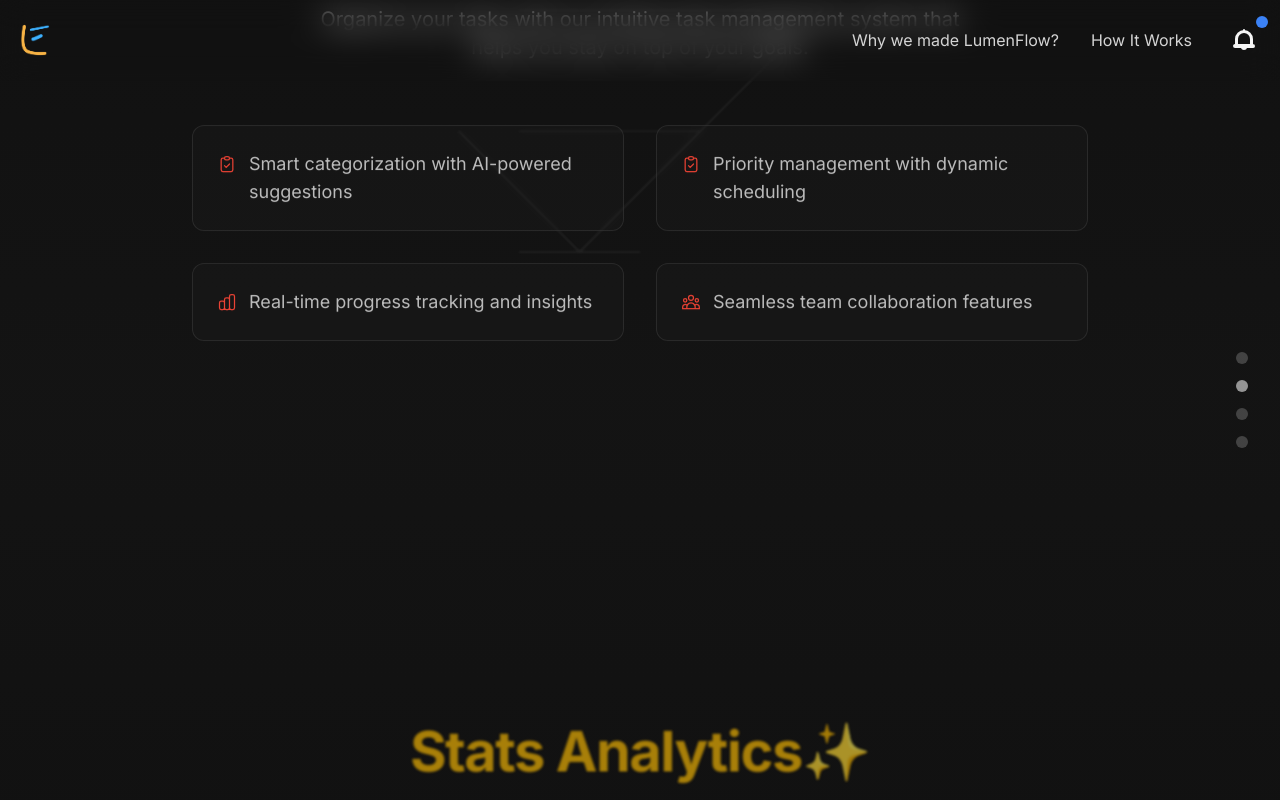
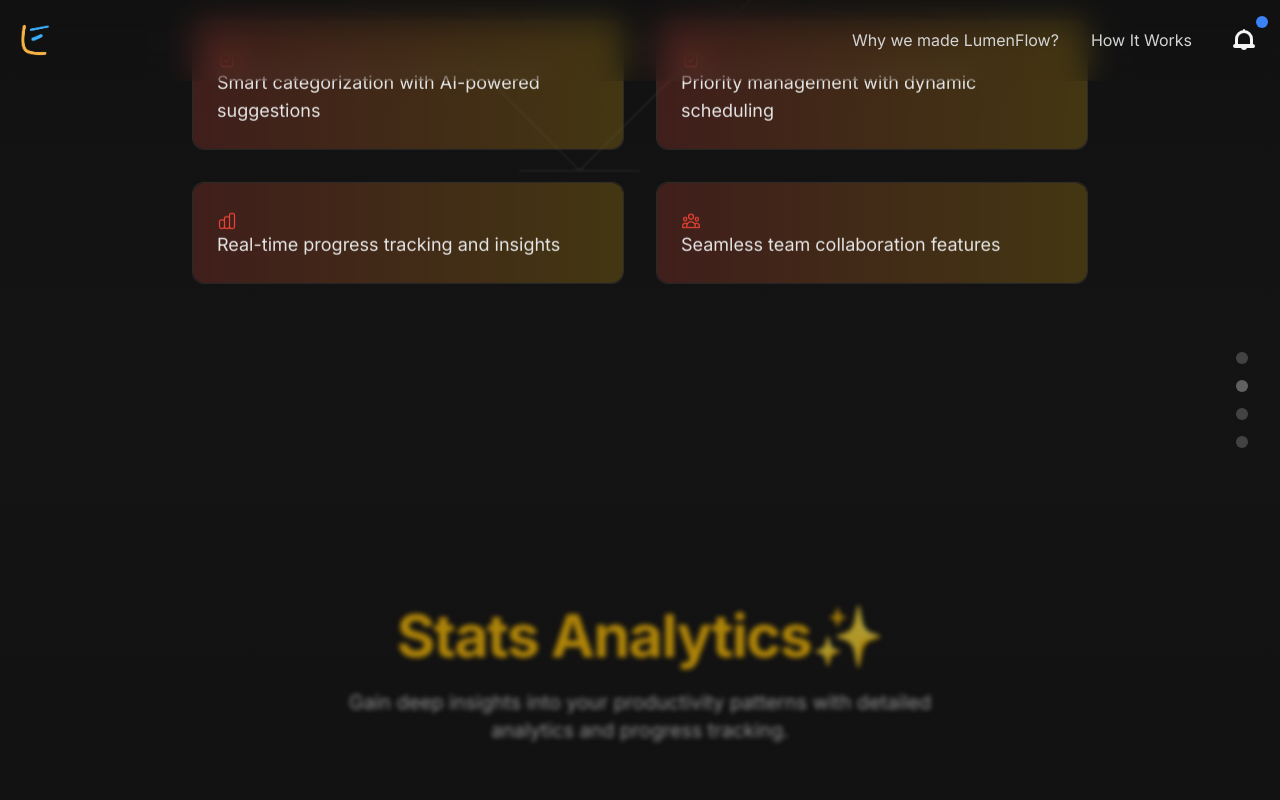
Before and after one commit to dimitrijec43/lumenflow-next, a Next.js app: page / in a window 1280 px wide. Shown: the top 800 px of the page. Built offline with nearby package versions, Linux system fonts and the light colour scheme.

Commit message:
Add files via upload

```diff
--- a/src/app/globals.css
+++ b/src/app/globals.css
@@ -31,6 +31,7 @@ body {
   rgb(var(--background-start-rgb));
   overflow-x: hidden;
   min-height: 100vh;
+  cursor: none;
 }
 
 /* Smooth scrolling */
@@ -328,16 +329,27 @@ img {
   -webkit-overflow-scrolling: touch;
 }
 
+/* Hide default cursor on interactive elements */
+a, button, [role="button"] {
+  cursor: none;
+}
 
+/* Show default cursor for text inputs and textareas */
+input[type="text"],
+input[type="email"],
+input[type="password"],
+input[type="search"],
+input[type="number"],
+input[type="tel"],
+input[type="url"],
+textarea {
+  cursor: text;
+}
 
-
-
-
-
-
-
-
-
+/* Show default cursor for select elements */
+select {
+  cursor: default;
+}
 
 .type--A {
   --line_color: #555555;
--- a/src/app/layout.tsx
+++ b/src/app/layout.tsx
@@ -2,6 +2,7 @@ import type { Metadata } from "next";
 import { Inter } from "next/font/google";
 import "./globals.css";
 import ClientLayout from "@/components/ClientLayout";
+import CursorAnimation from '@/components/CursorAnimation';
 
 const inter = Inter({ subsets: ["latin"] });
 
@@ -19,6 +20,7 @@ export default function RootLayout({
     <html lang="en" className="dark">
       <body className={`${inter.className} bg-neutral-900 text-neutral-100 antialiased`}>
         <ClientLayout>
+          <CursorAnimation />
           {children}
         </ClientLayout>
       </body>
--- /dev/null
+++ b/src/components/CursorAnimation.tsx
@@ -0,0 +1,137 @@
+'use client';
+
+import { motion, useMotionValue, useSpring, useTransform, AnimatePresence } from 'framer-motion';
+import { useEffect, useState } from 'react';
+import Image from 'next/image';
+import logo from '@/assets/logo.png';
+
+const CursorAnimation = () => {
+  const cursorX = useMotionValue(-100);
+  const cursorY = useMotionValue(-100);
+  const [isClicked, setIsClicked] = useState(false);
+  const [isHovering, setIsHovering] = useState(false);
+  const [clickPosition, setClickPosition] = useState({ x: 0, y: 0 });
+
+  // Much more responsive spring config
+  const springConfig = { damping: 10, stiffness: 800, mass: 0.2 };
+  const smoothX = useSpring(cursorX, springConfig);
+  const smoothY = useSpring(cursorY, springConfig);
+
+  // Enhanced trail cursors with stronger visibility
+  const trailCursors = [
+    { scale: 1, opacity: 0.4 },
+    { scale: 1.2, opacity: 0.3 },
+    { scale: 1.4, opacity: 0.2 }
+  ];
+
+  useEffect(() => {
+    const moveCursor = (e: MouseEvent) => {
+      requestAnimationFrame(() => {
+        cursorX.set(e.clientX);
+        cursorY.set(e.clientY);
+      });
+    };
+
+    const handleClick = (e: MouseEvent) => {
+      setClickPosition({ x: e.clientX, y: e.clientY });
+      setIsClicked(true);
+      setTimeout(() => setIsClicked(false), 500);
+    };
+
+    const handleHover = (e: MouseEvent) => {
+      const target = e.target as HTMLElement;
+      const isClickable = !!(target.tagName === 'BUTTON' ||
+                         target.tagName === 'A' ||
+                         target.closest('button') ||
+                         target.closest('a'));
+      setIsHovering(isClickable);
+    };
+
+    window.addEventListener('mousemove', moveCursor);
+    window.addEventListener('click', handleClick);
+    window.addEventListener('mouseover', handleHover);
+
+    return () => {
+      window.removeEventListener('mousemove', moveCursor);
+      window.removeEventListener('click', handleClick);
+      window.removeEventListener('mouseover', handleHover);
+    };
+  }, [cursorX, cursorY]);
+
+  return (
+    <div className="pointer-events-none fixed inset-0 z-100" style={{zIndex: 99999}}>
+      {/* Main cursor - centered on mouse position */}
+      <motion.div
+        className="w-5 h-5 p-1 rounded-full bg-gradient-to-r from-blue-200/50 to-blue-300/50 backdrop-blur-sm border border-white/10 fixed shadow-lg shadow-blue-500/20"
+        style={{
+          x: useTransform(smoothX, (x) => x - 10),
+          y: useTransform(smoothY, (y) => y - 10),
+          scale: isHovering ? 1.5 : 1,
+        }}
+        animate={{
+          scale: isClicked ? 0.8 : isHovering ? 1.5 : 1,
+        }}
+        transition={{
+          type: "spring",
+          stiffness: 300,
+          damping: 20,
+        }}
+      >
+        <Image src={logo} alt="cursor" width={20} height={20} />
+      </motion.div>
+
+      {/* Click ripple effect */}
+      <AnimatePresence>
+        {isClicked && (
+          <motion.div
+            className="fixed rounded-full border-2 border-purple-500/30"
+            style={{
+              x: clickPosition.x - 20,
+              y: clickPosition.y - 20,
+            }}
+            initial={{ width: 20, height: 20, opacity: 1 }}
+            animate={{
+              width: 100,
+              height: 100,
+              opacity: 0,
+              x: clickPosition.x - 50,
+              y: clickPosition.y - 50,
+            }}
+            exit={{ opacity: 0 }}
+            transition={{ duration: 0.5, ease: "easeOut" }}
+          />
+        )}
+      </AnimatePresence>
+
+      {/* Enhanced trail cursors */}
+      {trailCursors.map((trail, index) => {
+        const trailSpringConfig = {
+          damping: 15 + index * 5,
+          stiffness: 600 - index * 100,
+          mass: 0.2,
+        };
+
+        const trailX = useSpring(smoothX, trailSpringConfig);
+        const trailY = useSpring(smoothY, trailSpringConfig);
+
+        return (
+          <motion.div
+            key={index}
+            className="w-5 h-5 rounded-full fixed shadow-lg shadow-purple-500/30"
+            style={{
+              x: useTransform(trailX, (x) => x - 10),
+              y: useTransform(trailY, (y) => y - 10),
+              scale: isHovering ? trail.scale * 1.2 : trail.scale,
+              opacity: trail.opacity,
+              background: 'radial-gradient(circle, rgba(147,51,234,0.3) 0%, rgba(79,70,229,0.1) 100%)',
+              boxShadow: '0 0 20px 2px rgba(147,51,234,0.2)',
+              filter: 'blur(4px)',
+            }}
+          />
+        );
+      })}
+    </div>
+  );
+};
+
+export default CursorAnimation;
--- a/src/components/FeatureSection.tsx
+++ b/src/components/FeatureSection.tsx
@@ -321,111 +321,29 @@ const FeatureSection: React.FC<FeatureSectionProps> = ({
             </motion.div>
           </div>
 
-          {/* Features Grid - Improved responsive layout */}
-          <motion.div
-            className="grid grid-cols-1 sm:grid-cols-2 gap-4 sm:gap-6 md:gap-8 max-w-4xl mx-auto"
-            variants={{
-              hidden: { opacity: 0 },
-              visible: {
-                opacity: 1,
-                transition: {
-                  staggerChildren: 0.1
-                }
-              }
-            }}
-            initial="hidden"
-            whileInView="visible"
-            viewport={{ once: false }}
-          >
+          {/* Features Grid - Simplified without animations */}
+          <div className="grid grid-cols-1 sm:grid-cols-2 gap-4 sm:gap-6 md:gap-8 max-w-4xl mx-auto">
             {features.map((feature, index) => (
-              <motion.div
+              <div
                 key={index}
                 className={`relative p-4 sm:p-6 rounded-xl bg-neutral-800/30 backdrop-blur-sm border border-neutral-700/50 ${colors.shadow} group hover:bg-neutral-800/40 transition-all duration-300`}
-                variants={{
-                  hidden: { opacity: 0, y: 20, scale: 0.95 },
-                  visible: {
-                    opacity: 1,
-                    y: 0,
-                    scale: 1,
-                    transition: {
-                      type: "spring",
-                      stiffness: 100,
-                      damping: 20
-                    }
-                  }
-                }}
-                whileHover={{
-                  scale: 1.02,
-                  transition: { duration: 0.2 }
-                }}
               >
-                {/* Gradient border animation */}
-                <motion.div
-                  className="absolute inset-0 rounded-xl -z-10"
-                  initial={{ opacity: 0 }}
-                  whileHover={{ opacity: 1 }}
-                  transition={{ duration: 0.3 }}
-                >
+                {/* Simple gradient border */}
+                <div className="absolute inset-0 rounded-xl -z-10">
                   <div className={`absolute inset-0 rounded-xl bg-gradient-to-r ${colors.gradient} opacity-20`} />
-                </motion.div>
-
-                <div className={`flex items-start gap-3 text-left`}>
-                  <motion.div
-                    className={`${colors.text} mt-1`}
-                    whileHover={{ scale: 1.1, rotate: 10 }}
-                    whileTap={{ scale: 0.9 }}
-                  >
-                    {getFeatureIcon(feature)}
-                  </motion.div>
-                  <motion.p
-                    className="text-sm sm:text-base md:text-lg text-neutral-200"
-                    initial={{ opacity: 0.8 }}
-                    whileHover={{ opacity: 1 }}
-                  >
-                    {feature}
-                  </motion.p>
                 </div>
 
-                {/* Floating particles */}
-                <motion.div
-                  className="absolute inset-0 pointer-events-none"
-                  initial={{ opacity: 0 }}
-                  whileHover={{ opacity: 1 }}
-                >
-                  {[...Array(3)].map((_, i) => (
-                    <motion.div
-                      key={i}
-                      className={`absolute w-1 h-1 ${colors.primary} rounded-full`}
-                      initial={{
-                        x: Math.random() * 100 + "%",
-                        y: Math.random() * 100 + "%",
-                      }}
-                      animate={{
-                        x: [
-                          Math.random() * 100 + "%",
-                          Math.random() * 100 + "%",
-                          Math.random() * 100 + "%",
-                        ],
-                        y: [
-                          Math.random() * 100 + "%",
-                          Math.random() * 100 + "%",
-                          Math.random() * 100 + "%",
-                        ],
-                        opacity: [0.2, 0.5, 0.2],
-                        scale: [1, 1.5, 1],
-                      }}
-                      transition={{
-                        duration: 3,
-                        repeat: Infinity,
-                        repeatType: "reverse",
-                        delay: i * 0.5,
-                      }}
-                    />
-                  ))}
-                </motion.div>
-              </motion.div>
+                <div className="relative z-10">
+                  <div className={`${colors.text} mt-1`}>
+                    {getFeatureIcon(feature)}
+                  </div>
+                  <p className="text-sm sm:text-base md:text-lg text-neutral-200">
+                    {feature}
+                  </p>
+                </div>
+              </div>
             ))}
-          </motion.div>
+          </div>
         </div>
       </section>
     </>
--- a/src/components/FeatureSectionsContainer.tsx
+++ b/src/components/FeatureSectionsContainer.tsx
@@ -25,19 +25,19 @@ const FeatureSectionsContainer: React.FC<FeatureSectionsContainerProps> = ({ fea
   // Calculate total scroll distance needed
   const totalSections = features.length;
   // Add extra padding at start and end to prevent overlap
-  const scrollDistance = `${(totalSections + 1.5) * 100}vh`; // Increased from +1 to +1.5 for more space
+  const scrollDistance = `${(totalSections + 2) * 100}vh`; // Increased from +1.5 to +2 for more space
 
   // Main container visibility
   const containerVisibility = useTransform(
     scrollYProgress,
-    [0, 0.1, 0.9, 1],
+    [0, 0.1, 0.85, 1], // Changed from 0.9 to 0.85 to extend visibility
     [0, 1, 1, 0]
   );
 
   return (
     <div className="relative bg-neutral-900 z-40">
       {/* Increased top spacer */}
-      <div className="h-[65vh]" />
+      <div className="h-[75vh]" /> {/* Increased from 65vh to 75vh */}
 
       <div
         ref={containerRef}
@@ -63,8 +63,8 @@ const FeatureSectionsContainer: React.FC<FeatureSectionsContainerProps> = ({ fea
           <motion.div
             className="absolute left-[40px] sm:left-[60px] md:left-[80px] top-0 w-1 h-full bg-gradient-to-b from-google-blue via-google-red to-google-yellow z-50"
             style={{
-              scaleY: useTransform(scrollYProgress, [0.1, 0.9], [0, 1]),
-              opacity: useTransform(scrollYProgress, [0.05, 0.1, 0.9, 0.95], [0, 1, 1, 0])
+              scaleY: useTransform(scrollYProgress, [0.1, 0.85], [0, 1]), // Changed from 0.9 to 0.85
+              opacity: useTransform(scrollYProgress, [0.05, 0.1, 0.85, 0.95], [0, 1, 1, 0]) // Changed from 0.9 to 0.85
             }}
           />
 
@@ -74,19 +74,21 @@ const FeatureSectionsContainer: React.FC<FeatureSectionsContainerProps> = ({ fea
             style={{
               y: useTransform(
                 scrollYProgress,
-                [0.1, 0.9],
+                [0.1, 0.85], // Changed from 0.9 to 0.85
                 ["0%", `-${(totalSections - 1) * 100}%`]
               )
             }}
           >
             {features.map((feature, index) => {
+              // Adjust the progress calculation for each section
+              const isLastSection = index === features.length - 1;
               const sectionProgress = useTransform(
                 scrollYProgress,
                 [
                   (index - 0.5) / totalSections,
                   index / totalSections,
-                  (index + 1) / totalSections,
-                  (index + 1.5) / totalSections
+                  (index + (isLastSection ? 1.5 : 1)) / totalSections, // Extended duration for last section
+                  (index + (isLastSection ? 2 : 1.5)) / totalSections  // Extended fade-out for last section
                 ],
                 [0, 1, 1, 0]
               );
@@ -97,12 +99,17 @@ const FeatureSectionsContainer: React.FC<FeatureSectionsContainerProps> = ({ fea
                   className="h-screen w-full flex-shrink-0 flex items-center justify-center"
                   style={{
                     opacity: sectionProgress,
-                    scale: useTransform(sectionProgress, [0, 1], [0.8, 1]),
+                    scale: useTransform(sectionProgress, [0, 1], [0.95, 1]),
                     filter: useTransform(
                       sectionProgress,
                       [0, 1],
-                      ["blur(4px)", "blur(0px)"]
+                      ["blur(8px)", "blur(0px)"]
                     )
+                  }}
+                  transition={{
+                    type: "spring",
+                    damping: 30,
+                    stiffness: 300
                   }}
                 >
                   <div className="max-w-6xl mx-auto w-full">
@@ -117,16 +124,17 @@ const FeatureSectionsContainer: React.FC<FeatureSectionsContainerProps> = ({ fea
           <motion.div
             className="fixed right-4 sm:right-6 md:right-8 top-1/2 -translate-y-1/2 flex flex-col space-y-2 sm:space-y-3 md:space-y-4 z-50"
             style={{
-              opacity: useTransform(scrollYProgress, [0.05, 0.1, 0.9, 0.95], [0, 1, 1, 0])
+              opacity: useTransform(scrollYProgress, [0.05, 0.1, 0.85, 0.95], [0, 1, 1, 0]) // Changed from 0.9 to 0.85
             }}
           >
             {features.map((feature, index) => {
+              const isLastSection = index === features.length - 1;
               const dotProgress = useTransform(
                 scrollYProgress,
                 [
-                  (index / totalSections) * 0.8 + 0.1,
-                  ((index + 0.5) / totalSections) * 0.8 + 0.1,
-                  ((index + 1) / totalSections) * 0.8 + 0.1
+                  (index / totalSections) * 0.75 + 0.1,
+                  ((index + 0.5) / totalSections) * 0.75 + 0.1,
+                  ((index + (isLastSection ? 1.5 : 1)) / totalSections) * 0.75 + 0.1
                 ],
                 [0.2, 1, 0.2]
               );
@@ -155,7 +163,7 @@ const FeatureSectionsContainer: React.FC<FeatureSectionsContainerProps> = ({ fea
       </div>
 
       {/* Increased bottom spacer */}
-      <div className="h-[45vh]" />
+      <div className="h-[55vh]" /> {/* Increased from 45vh to 55vh */}
     </div>
   );
 };
```
Also changed, not shown: 1 other file (tests, documents, lock files or other folders).
